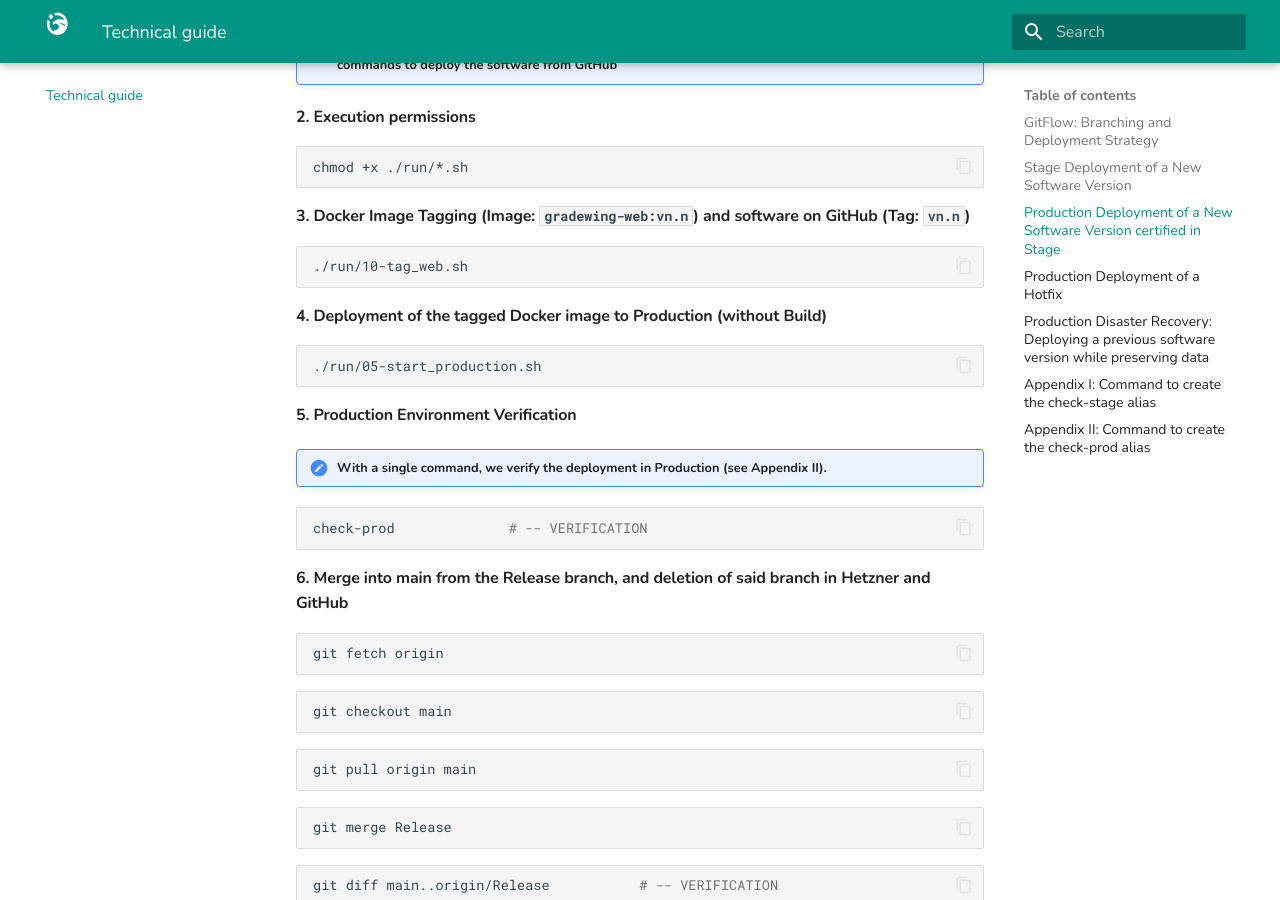
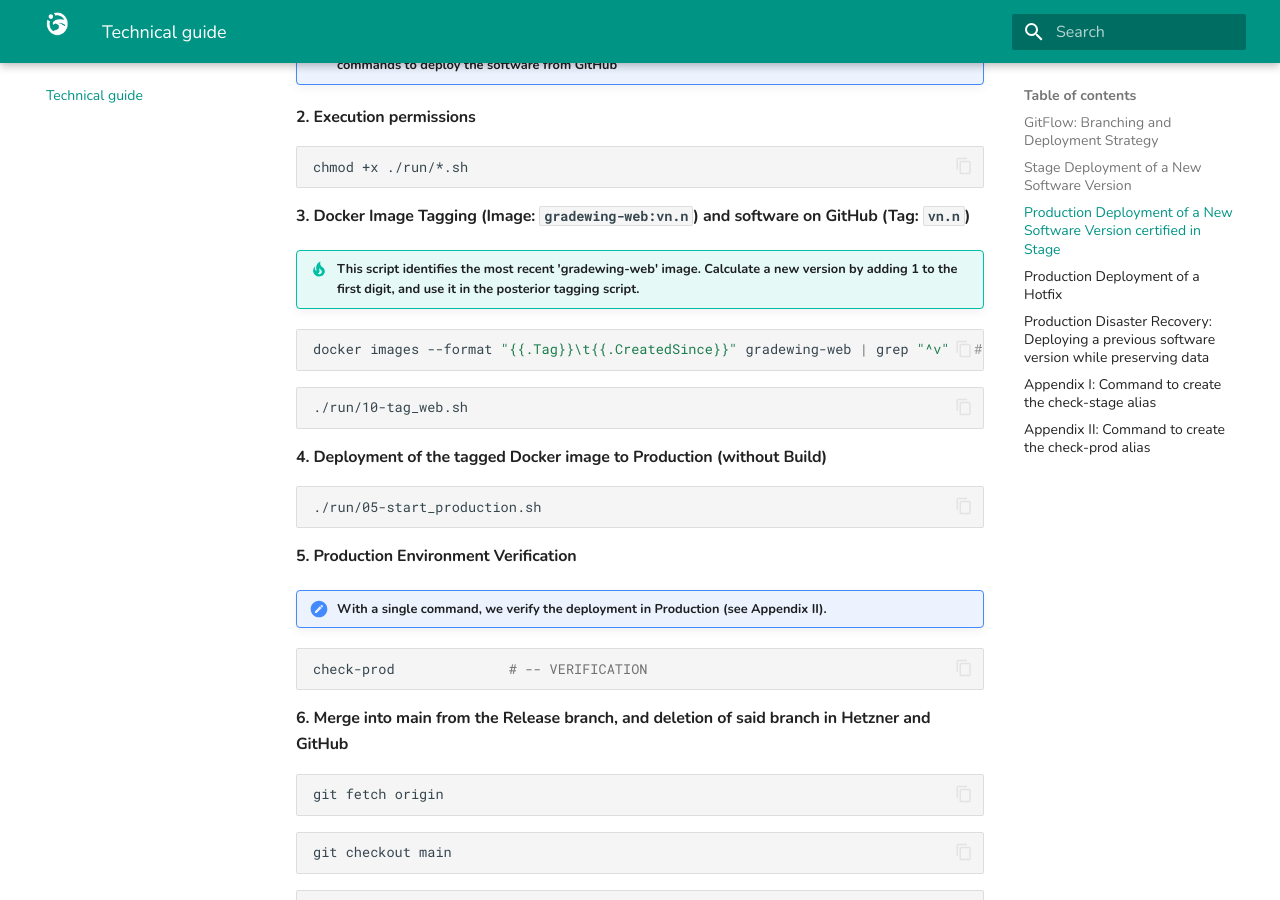
Before and after one commit to pablopenlop/gradewing_guide, an MkDocs documentation site: the page built from docs/other.md, in a window 1280 px wide and 900 px high, scrolled down 3756 px. Built offline with MkDocs 1.6.1 and Material for MkDocs 9.7.7, drawn with Linux system fonts in a browser that asks for light colours.

Commit message:
Update other.md

````diff
--- a/docs/other.md
+++ b/docs/other.md
@@ -125,6 +125,11 @@
 
 #### 3. Docker Image Tagging (Image: `gradewing-web:vn.n`) and software on GitHub (Tag: `vn.n`)
 
+!!! tip "This script identifies the most recent 'gradewing-web' image. Calculate a new version by adding 1 to the first digit, and use it in the posterior tagging script."
+
+```bash
+docker images --format "{{.Tag}}\t{{.CreatedSince}}" gradewing-web | grep "^v"   # -- VERIFICATION
+```
 ```bash
 ./run/10-tag_web.sh
 ```
````
